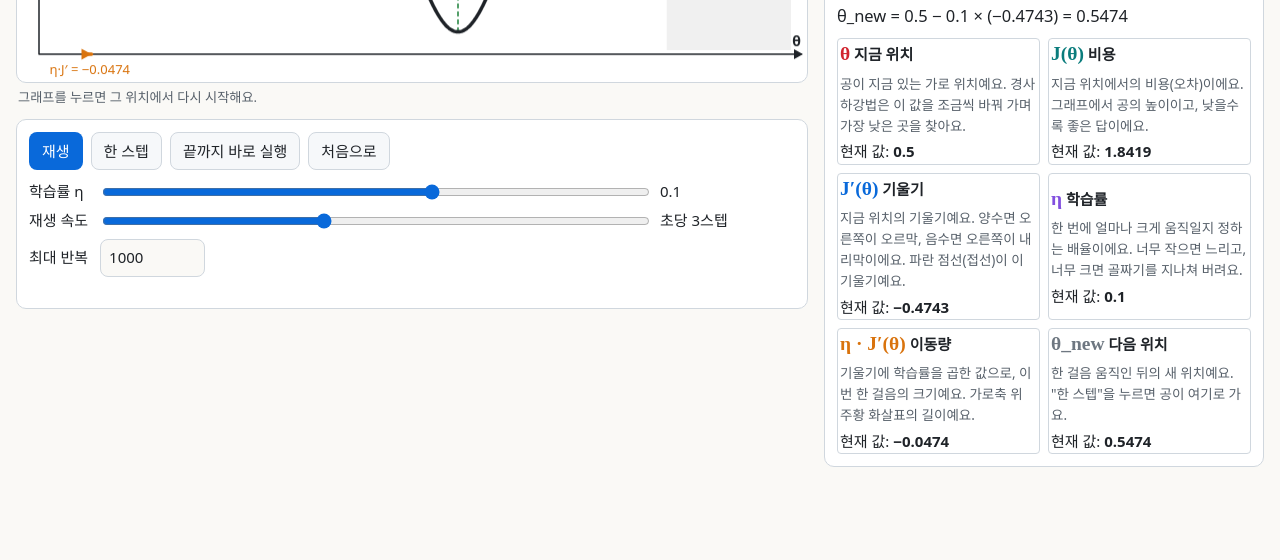
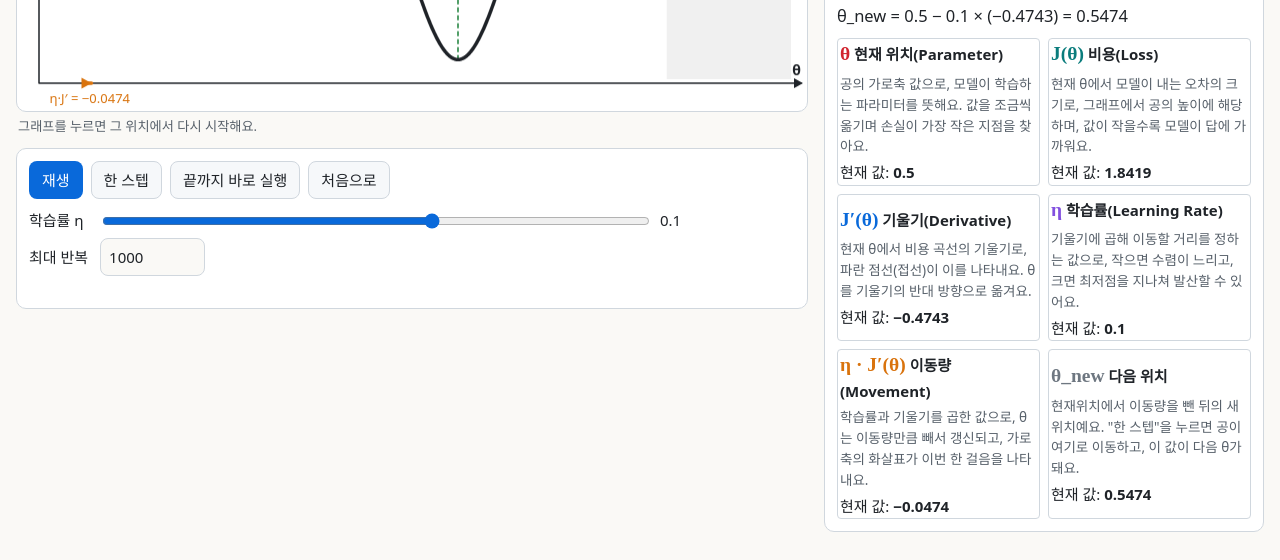
Before and after one commit to Kim-ms-02/business-agent-lab, a website: page project_1/index.html in a window 1280 px wide. Shown: the part 467-1027 px from the top of the page. Before the commit the page ends 962 px from the top, so only its background shows below. Drawn offline with Linux system fonts and the light colour scheme.

Commit message:
재생 속도를 초당 4스텝으로 고정(슬라이더 제거), 제목·안내 문구·최솟값 라벨·카드 설명 수정
- 재생 속도 슬라이더와 속도 변환 함수 제거, SPEED = 4
- 사용자 수정: 페이지 제목, 공식 읽기 안내 문구, Global/Local Minimum 라벨과 상태 문구, 카드 설명 문구

Co-Authored-By: Claude Opus 5.5 <noreply@anthropic.com>

```diff
--- a/project_1/index.html
+++ b/project_1/index.html
@@ -4,7 +4,7 @@
   <meta charset="utf-8">
   <meta name="viewport" content="width=device-width, initial-scale=1">
   <meta name="color-scheme" content="light dark">
-  <title>경사하강법 v0.6</title>
+  <title>경사하강법 시각화</title>
   <style>
     :root {
       --font: "Pretendard", "Apple SD Gothic Neo", "Noto Sans KR", "Malgun Gothic", system-ui, sans-serif;
@@ -110,7 +110,7 @@
 </head>
 <body>
 <main class="wrap">
-  <h1>경사하강법: 기울기를 보고 비탈을 내려가는 공</h1>
+  <h1>경사하강법 시각화: 기울기를 보고 하강하는 공</h1>
 
   <section class="panel">
     <div class="row">
@@ -144,10 +144,6 @@
       <input id="eta" type="range" min="0" max="1000" step="1">
       <output id="etaValue" for="eta"></output>
 
-      <label for="speed">재생 속도</label>
-      <input id="speed" type="range" min="0" max="1000" step="1">
-      <output id="speedValue" for="speed"></output>
-
       <label for="maxIter">최대 반복</label>
       <span class="row"><input id="maxIter" type="number" min="1" max="100000" step="1" value="1000" inputmode="numeric"></span>
       <span></span>
@@ -167,7 +163,7 @@
 
   <section id="formula" class="panel">
     <b>공식 읽기</b>
-    <div class="hint">기호에 마우스를 올리거나 누르면 그래프에서 강조돼요. 카드는 Tab으로 이동, Enter로 고정, Esc로 풀기.</div>
+    <div class="hint">카드를 클릭하여 그래프에서 값을 확인하세요. 카드는 Tab으로 확인, Esc로 풀기.</div>
     <div class="big-formula">
       <span data-sym="next">θ<sub>new</sub></span> = <span data-sym="theta">θ</span> <span data-sym="minus">−</span>
       <span data-sym="move"><span data-sym="eta">η</span> · <span data-sym="grad">J′(θ)</span></span>
@@ -184,11 +180,11 @@
     import { COLORS, COLORS_DARK, SYMBOLS, substituted, formatNumber } from './src/formula.js';
     import { CURVES } from './src/curves.js';
     import { parseFunction, checkDefinedOnRange, ParseError } from './src/parser.js';
-    import { arcPoint, arcHeight, posToSpeed, speedToPos, formatSpeed, flightMs, parseMaxIter } from './src/playback.js';
+    import { arcPoint, arcHeight, flightMs, parseMaxIter } from './src/playback.js';
 
     const TRAIL_MAX = 60;      // 궤적에 남길 최근 자리 수
     const MANUAL_FLIGHT = 450; // "한 스텝"을 눌렀을 때 공이 날아가는 시간(ms)
-    const DEFAULT_SPEED = 3;   // 초당 스텝
+    const SPEED = 4;           // 재생 속도: 초당 4스텝 고정
 
     // 학습률 슬라이더: 0~1000 위치를 로그 눈금 0.001~2 로 변환, 표시값(유효숫자 3자리)으로 반올림
     const LOG_MIN = Math.log10(0.001), LOG_MAX = Math.log10(2);
@@ -204,8 +200,8 @@
       maxIter: '최대 반복 도달',
     };
     const STATE_TEXT = {
-      global: '전역 최솟값 도달',
-      local: '지역 최솟값에 갇힘',
+      global: 'Global Minimum 도달',
+      local: 'Local Minimum 갇힘',
       plateauMoving: '평지에서 느리게 이동 중',
       plateauStopped: '평지에서 멈춤',
     };
@@ -216,7 +212,6 @@
     const stepBtn = document.getElementById('step');
     const runBtn = document.getElementById('runToEnd');
     const etaInput = document.getElementById('eta');
-    const speedInput = document.getElementById('speed');
     const maxIterInput = document.getElementById('maxIter');
     const exprInput = document.getElementById('expr');
     const tminInput = document.getElementById('tmin');
@@ -227,7 +222,6 @@
     let xMin, xMax, yMin, yMax;
     let start;            // 시작 θ (곡선의 theta0 또는 클릭한 위치)
     let theta, k, eta;
-    let speed = DEFAULT_SPEED;
     let maxIter = 1000;
     let reason = null;    // 멈춘 이유 (converged | diverged | maxIter)
     let highlight = null; // 공식 읽기 칸에서 강조 중인 기호 id
@@ -403,7 +397,7 @@
         ctx.lineTo(toX(m.theta), PAD_T - 4);
         ctx.stroke();
         ctx.setLineDash([]);
-        fillLabel(m.global ? '전역 최솟값' : '지역 최솟값', clampX(toX(m.theta), 40), PAD_T - 10);
+        fillLabel(m.global ? 'Global Minimum' : 'Local Minimum', clampX(toX(m.theta), 40), PAD_T - 10);
       }
     }
 
@@ -653,7 +647,6 @@
       document.getElementById('j').textContent = f(theta).toFixed(4);
       document.getElementById('dj').textContent = derivative(f, theta).toFixed(4);
       document.getElementById('etaValue').textContent = eta;
-      document.getElementById('speedValue').textContent = formatSpeed(speed);
 
       playBtn.textContent = playing ? '일시정지' : '재생';
       playBtn.disabled = stepBtn.disabled = runBtn.disabled = reason !== null;
@@ -712,10 +705,10 @@
       if (flight && now - flight.start >= flight.dur) flight = null;
       if (playing && !flight) {
         acc += dt;
-        const interval = 1000 / speed;
+        const interval = 1000 / SPEED;
         while (playing && !flight && acc >= interval) {
           acc -= interval;
-          stepOnce(flightMs(speed));
+          stepOnce(flightMs(SPEED));
         }
       }
       draw();
@@ -729,7 +722,7 @@
       if (reason) return;
       playing = true;
       stoppedWhilePlaying = false;
-      acc = 1000 / speed; // 누르자마자 첫 스텝
+      acc = 1000 / SPEED; // 누르자마자 첫 스텝
       lastT = performance.now();
       kick();
       draw();
@@ -825,11 +818,6 @@
       eta = posToEta(Number(etaInput.value));
       draw();
     });
-    // 재생 속도: 재생 중에 바꾸면 바로 반영
-    speedInput.addEventListener('input', () => {
-      speed = posToSpeed(Number(speedInput.value));
-      draw();
-    });
     maxIterInput.addEventListener('input', onMaxIterInput);
     // 그래프 아무 곳이나 누르기: 그 x 위치의 θ에서 다시 시작
     canvas.addEventListener('click', (e) => {
@@ -885,7 +873,6 @@
     applyPalette();
     resizeCanvas();
     buildCards();
-    speedInput.value = speedToPos(speed);
     loadExample(CURVES[0]);
   </script>
 </body>
--- a/project_1/src/formula.js
+++ b/project_1/src/formula.js
@@ -28,43 +28,43 @@ export const SYMBOLS = [
   {
     id: 'theta',
     symbol: 'θ',
-    name: '지금 위치',
-    meaning: '공이 지금 있는 가로 위치예요. 경사하강법은 이 값을 조금씩 바꿔 가며 가장 낮은 곳을 찾아요.',
+    name: '현재 위치(Parameter)',
+    meaning: '공의 가로축 값으로, 모델이 학습하는 파라미터를 뜻해요. 값을 조금씩 옮기며 손실이 가장 작은 지점을 찾아요.',
     value: (s) => formatNumber(s.theta),
   },
   {
     id: 'J',
     symbol: 'J(θ)',
-    name: '비용',
-    meaning: '지금 위치에서의 비용(오차)이에요. 그래프에서 공의 높이이고, 낮을수록 좋은 답이에요.',
+    name: '비용(Loss)',
+    meaning: '현재 θ에서 모델이 내는 오차의 크기로, 그래프에서 공의 높이에 해당하며, 값이 작을수록 모델이 답에 가까워요.',
     value: (s) => formatNumber(s.J),
   },
   {
     id: 'grad',
     symbol: 'J′(θ)',
-    name: '기울기',
-    meaning: '지금 위치의 기울기예요. 양수면 오른쪽이 오르막, 음수면 오른쪽이 내리막이에요. 파란 점선(접선)이 이 기울기예요.',
+    name: '기울기(Derivative)',
+    meaning: '현재 θ에서 비용 곡선의 기울기로, 파란 점선(접선)이 이를 나타내요. θ를 기울기의 반대 방향으로 옮겨요.',
     value: (s) => formatNumber(s.detail.grad),
   },
   {
     id: 'eta',
     symbol: 'η',
-    name: '학습률',
-    meaning: '한 번에 얼마나 크게 움직일지 정하는 배율이에요. 너무 작으면 느리고, 너무 크면 골짜기를 지나쳐 버려요.',
+    name: '학습률(Learning Rate)',
+    meaning: '기울기에 곱해 이동할 거리를 정하는 값으로, 작으면 수렴이 느리고, 크면 최저점을 지나쳐 발산할 수 있어요.',
     value: (s) => formatNumber(s.eta),
   },
   {
     id: 'move',
     symbol: 'η · J′(θ)',
-    name: '이동량',
-    meaning: '기울기에 학습률을 곱한 값으로, 이번 한 걸음의 크기예요. 가로축 위 주황 화살표의 길이예요.',
+    name: '이동량(Movement)',
+    meaning: '학습률과 기울기를 곱한 값으로, θ는 이동량만큼 빼서 갱신되고, 가로축의 화살표가 이번 한 걸음을 나타내요.',
     value: (s) => formatNumber(s.detail.move),
   },
   {
     id: 'next',
     symbol: 'θ_new',
     name: '다음 위치',
-    meaning: '한 걸음 움직인 뒤의 새 위치예요. "한 스텝"을 누르면 공이 여기로 가요.',
+    meaning: '현재위치에서 이동량을 뺀 뒤의 새 위치예요. "한 스텝"을 누르면 공이 여기로 이동하고, 이 값이 다음 θ가 돼요.',
     value: (s) => formatNumber(s.detail.next),
   },
 ];
--- a/project_1/src/playback.js
+++ b/project_1/src/playback.js
@@ -1,4 +1,4 @@
-// 재생 관련 순수 함수: 공이 튀는 포물선, 재생 속도, 최대 반복 입력 검사
+// 재생 관련 순수 함수: 공이 튀는 포물선, 날아가는 시간, 최대 반복 입력 검사
 
 // 화면 좌표 p0 → p1 을 잇는 포물선 위의 점. t: 0~1, h: 가운데에서 직선보다 위로 솟는 높이(px)
 // 화면 y는 아래로 갈수록 커지므로 위로 솟으면 y가 작아진다
@@ -13,22 +13,6 @@ export function arcPoint(p0, p1, t, h) {
 export function arcHeight(p0, p1) {
   const d = Math.hypot(p1.x - p0.x, p1.y - p0.y);
   return Math.min(Math.max(d * 0.35, 12), 90);
-}
-
-// 재생 속도 슬라이더: 위치 0~1000 → 초당 스텝 수 (로그 눈금, 4초에 1스텝 ~ 초당 120스텝)
-export const SPEED_MIN = 0.25;
-export const SPEED_MAX = 120;
-export function posToSpeed(pos) {
-  return SPEED_MIN * (SPEED_MAX / SPEED_MIN) ** (pos / 1000);
-}
-export function speedToPos(sps) {
-  return Math.round((Math.log(sps / SPEED_MIN) / Math.log(SPEED_MAX / SPEED_MIN)) * 1000);
-}
-
-// 속도 표시: 1스텝보다 느리면 "4초에 1스텝", 빠르면 "초당 3.2스텝" / "초당 120스텝"
-export function formatSpeed(sps) {
-  if (sps < 1) return `${Number((1 / sps).toFixed(1))}초에 1스텝`;
-  return `초당 ${sps < 10 ? Number(sps.toFixed(1)) : Math.round(sps)}스텝`;
 }
 
 // 한 스텝에서 공이 날아가는 시간(ms): 스텝 간격의 80%, 최대 650ms.
```
Also changed, not shown: project_1/test/playback.test.js (+1 -11 lines).
